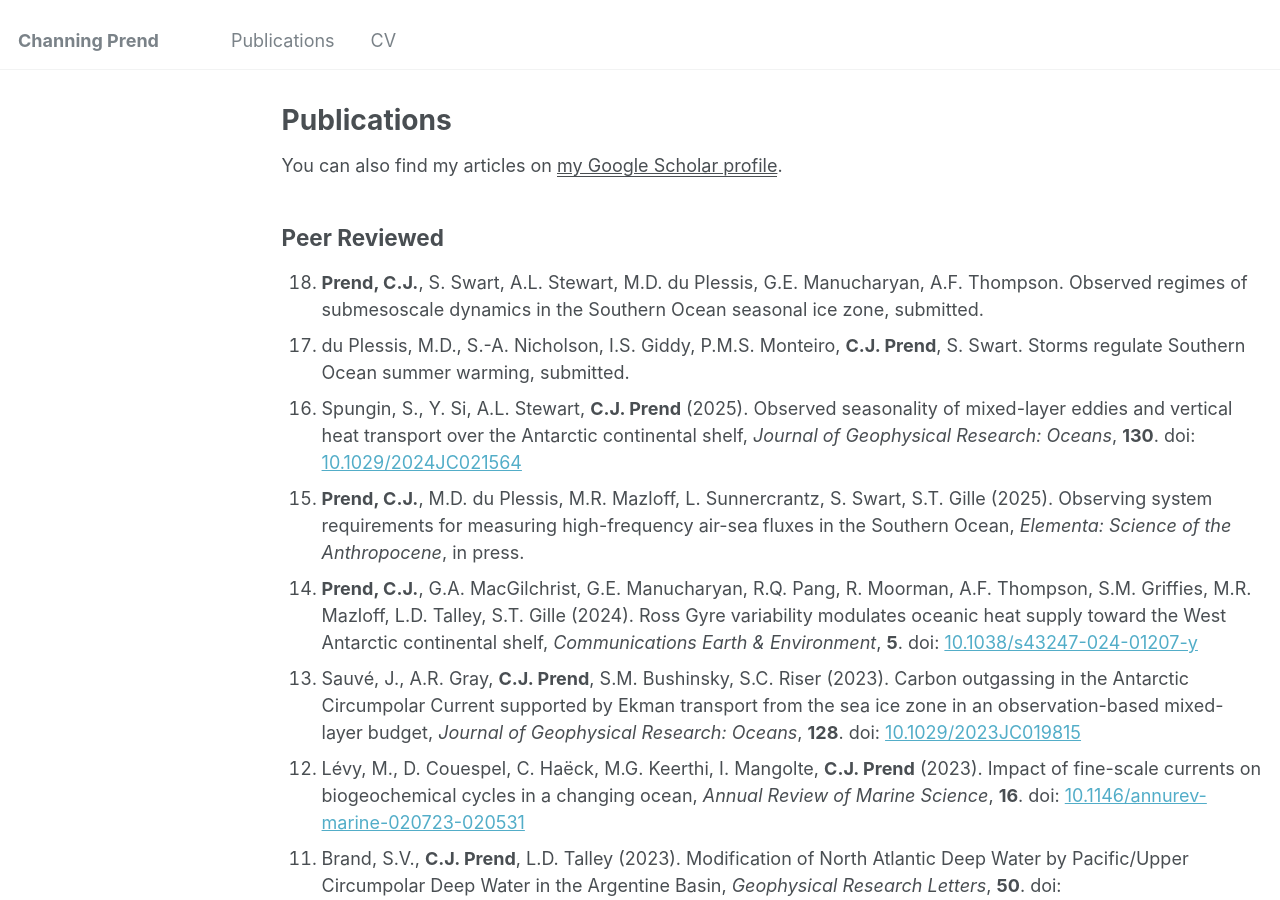
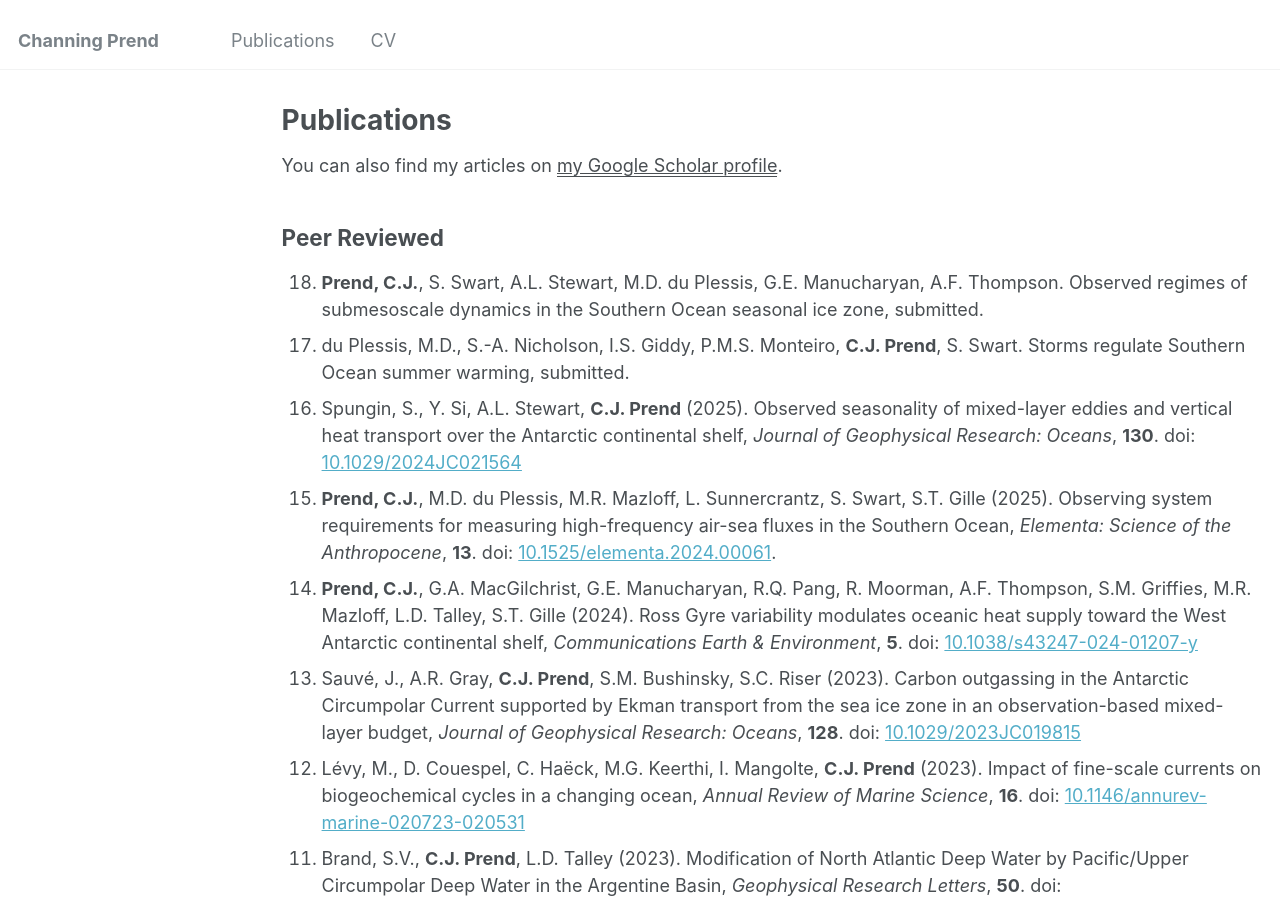
Before and after one commit to cprend/cprend.github.io, a Jekyll site: the page built from _pages/publications.md, in a window 1280 px wide and 900 px high. Built offline with Jekyll 4.4.1, drawn with Linux system fonts in a browser that asks for light colours.

Commit message:
Update publications.md

```diff
--- a/_pages/publications.md
+++ b/_pages/publications.md
@@ -12,7 +12,7 @@ You can also find my articles on <u><a href="https://scholar.google.com/citation
   <li><b>Prend, C.J.</b>, S. Swart, A.L. Stewart, M.D. du Plessis, G.E. Manucharyan, A.F. Thompson. Observed regimes of submesoscale dynamics in the Southern Ocean seasonal ice zone, submitted.</li>
   <li>du Plessis, M.D., S.-A. Nicholson, I.S. Giddy, P.M.S. Monteiro, <b>C.J. Prend</b>, S. Swart. Storms regulate Southern Ocean summer warming, submitted.</li>
   <li>Spungin, S., Y. Si, A.L. Stewart, <b>C.J. Prend</b> (2025). Observed seasonality of mixed-layer eddies and vertical heat transport over the Antarctic continental shelf, <em>Journal of Geophysical Research: Oceans</em>, <b>130</b>. doi: <a href="https://agupubs.onlinelibrary.wiley.com/doi/10.1029/2024JC021564">10.1029/2024JC021564</a></li>
-  <li><b>Prend, C.J.</b>, M.D. du Plessis, M.R. Mazloff, L. Sunnercrantz, S. Swart, S.T. Gille (2025). Observing system requirements for measuring high-frequency air-sea fluxes in the Southern Ocean, <em>Elementa: Science of the Anthropocene</em>, in press.</li>
+  <li><b>Prend, C.J.</b>, M.D. du Plessis, M.R. Mazloff, L. Sunnercrantz, S. Swart, S.T. Gille (2025). Observing system requirements for measuring high-frequency air-sea fluxes in the Southern Ocean, <em>Elementa: Science of the Anthropocene</em>, <b>13</b>. doi: <a href="https://online.ucpress.edu/elementa/article/13/1/00061/208467/Observing-system-requirements-for-measuring-high">10.1525/elementa.2024.00061</a>.</li>
   <li><b>Prend, C.J.</b>, G.A. MacGilchrist, G.E. Manucharyan, R.Q. Pang, R. Moorman, A.F. Thompson, S.M. Griffies, M.R. Mazloff, L.D. Talley, S.T. Gille (2024). Ross Gyre variability modulates oceanic heat supply toward the West Antarctic continental shelf, <em>Communications Earth & Environment</em>, <b>5</b>. doi: <a href="https://www.nature.com/articles/s43247-024-01207-y">10.1038/s43247-024-01207-y</a></li>
   <li>Sauvé, J., A.R. Gray, <b>C.J. Prend</b>, S.M. Bushinsky, S.C. Riser (2023). Carbon outgassing in the Antarctic Circumpolar Current supported by Ekman transport from the sea ice zone in an observation-based mixed-layer budget, <em>Journal of Geophysical Research: Oceans</em>, <b>128</b>. doi: <a href="https://agupubs.onlinelibrary.wiley.com/doi/10.1029/2023JC019815">10.1029/2023JC019815</a></li>
   <li>Lévy, M., D. Couespel, C. Haëck, M.G. Keerthi, I. Mangolte, <b>C.J. Prend</b> (2023). Impact of fine-scale currents on biogeochemical cycles in a changing ocean, <em>Annual Review of Marine Science</em>, <b>16</b>.  doi: <a href="https://www.annualreviews.org/doi/abs/10.1146/annurev-marine-020723-020531">10.1146/annurev-marine-020723-020531</a></li>
```
